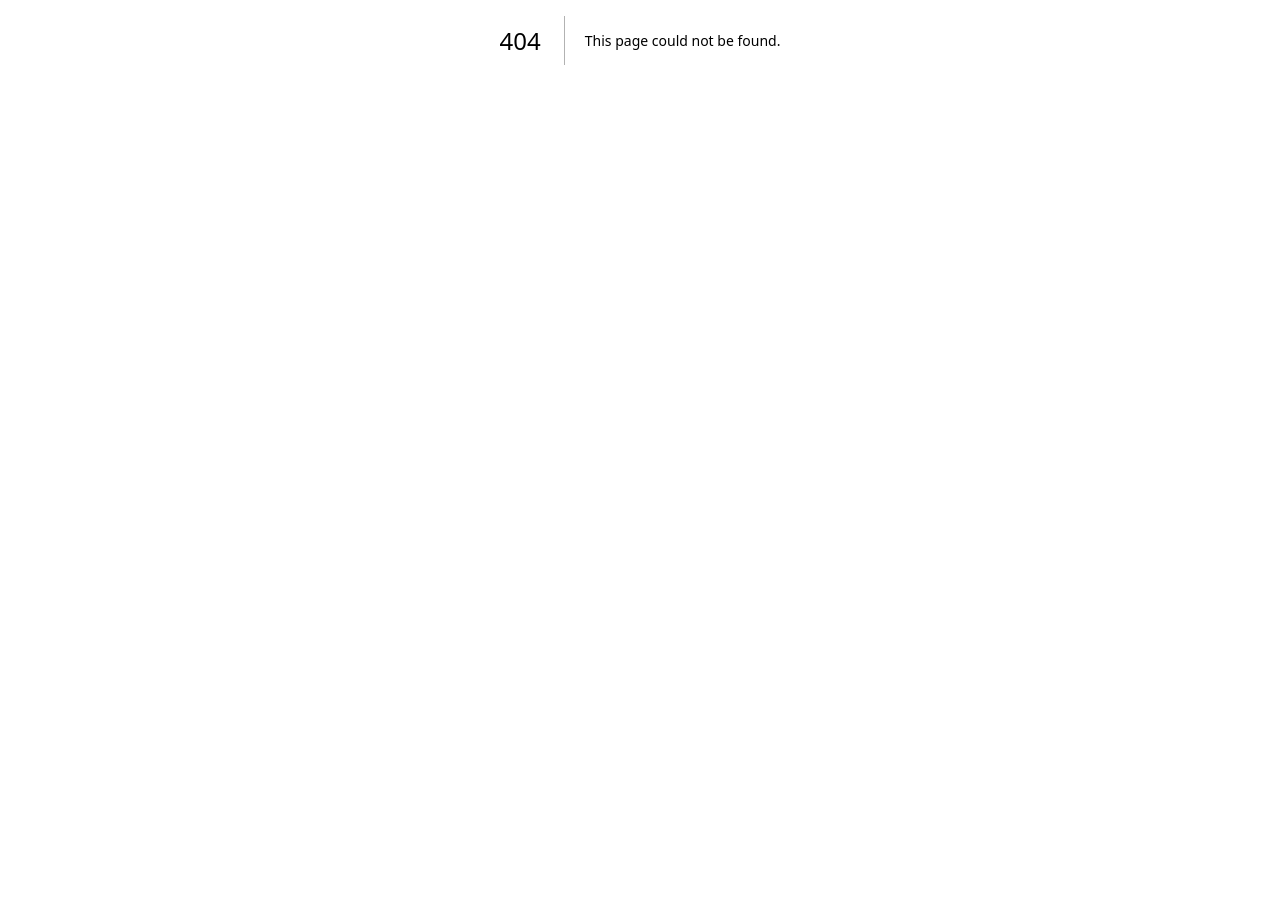
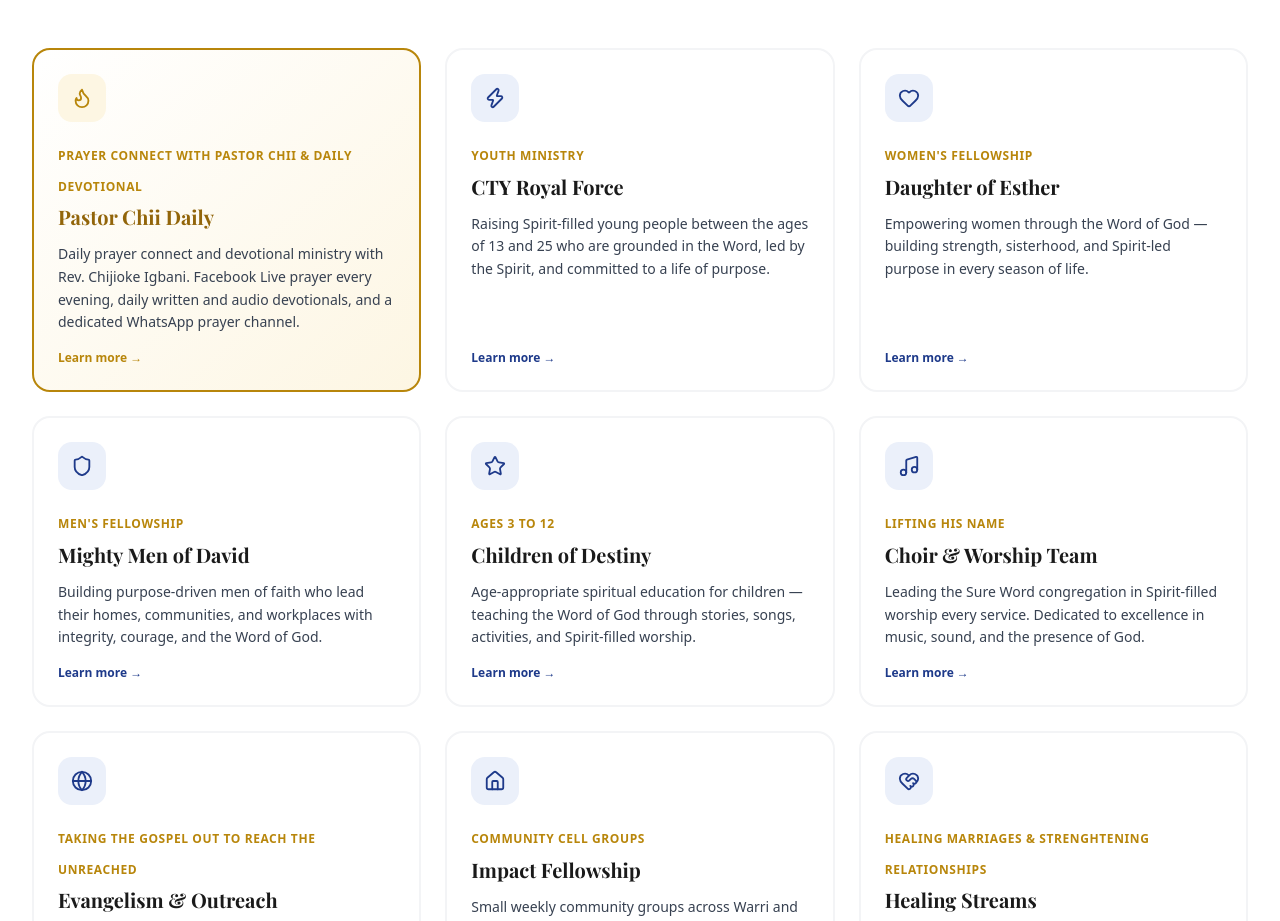
Before and after one commit to lucky-blessed/swgga, a Next.js app: page /ministries in a window 1280 px wide. Before the commit this address had no page. Shown: the part 360-1281 px from the top of the page. Before the commit the page ends 800 px from the top, so only its background shows below. Built offline with nearby package versions, Linux system fonts and the light colour scheme; a web font is replaced by a local one.

Commit message:
feat: added Ministries page with ministry cards

```diff
--- /dev/null
+++ b/src/app/ministries/page.tsx
@@ -0,0 +1,156 @@
+import ServicesStrip from '@/components/layout/ServicesStrip'
+import Navbar from '@/components/layout/Navbar'
+import Footer from '@/components/layout/Footer'
+import { Users, Heart, Shield, Star, Music, Globe, Home, HeartHandshake, Flame, Zap } from 'lucide-react'
+import Link from 'next/link'
+
+const ministries = [
+  {
+    icon: Flame,
+    name: 'Pastor Chii Daily',
+    tagline: 'Prayer Connect with Pastor Chii & Daily Devotional',
+    description: 'Daily prayer connect and devotional ministry with Rev. Chijioke Igbani. Facebook Live prayer every evening, daily written and audio devotionals, and a dedicated WhatsApp prayer channel.',
+    href: '/ministries/pastor-chii-daily',
+    featured: true,
+  },
+  {
+    icon: Zap,
+    name: 'CTY Royal Force',
+    tagline: 'Youth Ministry',
+    description: 'Raising Spirit-filled young people between the ages of 13 and 25 who are grounded in the Word, led by the Spirit, and committed to a life of purpose.',
+    href: '/ministries/youth',
+    featured: false,
+  },
+  {
+    icon: Heart,
+    name: 'Daughter of Esther',
+    tagline: "Women's Fellowship",
+    description: 'Empowering women through the Word of God — building strength, sisterhood, and Spirit-led purpose in every season of life.',
+    href: '/ministries/womens-fellowship',
+    featured: false,
+  },
+  {
+    icon: Shield,
+    name: 'Mighty Men of David',
+    tagline: "Men's Fellowship",
+    description: 'Building purpose-driven men of faith who lead their homes, communities, and workplaces with integrity, courage, and the Word of God.',
+    href: '/ministries/mens-fellowship',
+    featured: false,
+  },
+  {
+    icon: Star,
+    name: "Children of Destiny",
+    tagline: 'Ages 3 to 12',
+    description: 'Age-appropriate spiritual education for children — teaching the Word of God through stories, songs, activities, and Spirit-filled worship.',
+    href: '/ministries/childrens-church',
+    featured: false,
+  },
+  {
+    icon: Music,
+    name: 'Choir & Worship Team',
+    tagline: 'Lifting His Name',
+    description: 'Leading the Sure Word congregation in Spirit-filled worship every service. Dedicated to excellence in music, sound, and the presence of God.',
+    href: '/ministries/choir',
+    featured: false,
+  },
+  {
+    icon: Globe,
+    name: 'Evangelism & Outreach',
+    tagline: 'Taking the Gospel Out to Reach The Unreached',
+    description: 'Taking the gospel of Jesus Christ beyond the walls of Sure Word — through street evangelism, community outreach, and missions across Delta State.',
+    href: '/ministries/evangelism',
+    featured: false,
+  },
+  {
+    icon: Home,
+    name: 'Impact Fellowship',
+    tagline: 'Community Cell Groups',
+    description: 'Small weekly community groups across Warri and Effurun where members grow together in the Word, pray for one another, and build lasting relationships.',
+    href: '/ministries/impact-fellowship',
+    featured: false,
+  },
+  {
+    icon: HeartHandshake,
+    name: 'Healing Streams',
+    tagline: 'Healing Marriages & Strenghtening Relationships',
+    description: 'A confidential ministry dedicated to marriage restoration, family healing, and emotional wholeness — through Spirit-led counselling and the Word of God.',
+    href: '/ministries/healing-streams',
+    featured: false,
+  },
+  {
+    icon: Users,
+    name: 'CTY',
+    tagline: 'Catch Them Young Outreach Ministry',
+    description: 'A semi-independent outreach arm of Sure Word reaching at-risk and unchurched young people across Warri through education, skill development, and the gospel.',
+    href: '/cty',
+    featured: false,
+  },
+]
+
+export default function MinistriesPage() {
+  return (
+    <main>
+      <ServicesStrip />
+      <Navbar />
+
+      {/* PAGE HERO */}
+      <section className="bg-gradient-to-br from-[#0D1B2A] via-[#1E3A8A] to-[#0D1B2A] py-16 text-center">
+        <div className="max-w-7xl mx-auto px-4 sm:px-6 lg:px-8">
+          <h1 className="font-[family-name:var(--font-heading)] text-4xl sm:text-5xl font-bold text-white mb-4">
+            Our Ministries
+          </h1>
+          <p className="text-blue-200 text-lg max-w-2xl mx-auto">
+            Ten vibrant ministries — from daily devotional to marriage restoration, from children to outreach
+          </p>
+        </div>
+      </section>
+
+      <div className="max-w-7xl mx-auto px-4 sm:px-6 lg:px-8 py-16">
+        <div className="grid grid-cols-1 sm:grid-cols-2 lg:grid-cols-3 gap-6">
+          {ministries.map((ministry) => {
+            const Icon = ministry.icon
+            return (
+              <Link
+                key={ministry.name}
+                href={ministry.href}
+                className={`group flex flex-col p-6 rounded-2xl border-2 bg-white transition-all duration-200 hover:shadow-lg hover:-translate-y-0.5 ${
+                  ministry.featured
+                    ? 'border-[#B8860B] bg-gradient-to-br from-white to-[#FDF6E3]'
+                    : 'border-gray-100 hover:border-[#1E3A8A]'
+                }`}
+              >
+                <div className={`w-12 h-12 rounded-xl flex items-center justify-center mb-4 transition-colors duration-200 ${
+                  ministry.featured
+                    ? 'bg-[#FDF6E3] text-[#B8860B]'
+                    : 'bg-[#EBF0FA] text-[#1E3A8A] group-hover:bg-[#1E3A8A] group-hover:text-white'
+                }`}>
+                  <Icon size={22} />
+                </div>
+                <div className="mb-1">
+                  <span className={`text-xs font-bold uppercase tracking-wider ${ministry.featured ? 'text-[#B8860B]' : 'text-[#B8860B]'}`}>
+                    {ministry.tagline}
+                  </span>
+                </div>
+                <h3 className={`font-[family-name:var(--font-heading)] text-xl font-bold mb-3 transition-colors duration-200 ${
+                  ministry.featured ? 'text-[#92650A]' : 'text-[#1A1A1A] group-hover:text-[#1E3A8A]'
+                }`}>
+                  {ministry.name}
+                </h3>
+                <p className="text-[#374151] text-sm leading-relaxed flex-1">
+                  {ministry.description}
+                </p>
+                <div className={`mt-4 text-xs font-bold flex items-center gap-1 transition-colors duration-200 ${
+                  ministry.featured ? 'text-[#B8860B]' : 'text-[#1E3A8A]'
+                }`}>
+                  Learn more →
+                </div>
+              </Link>
+            )
+          })}
+        </div>
+      </div>
+
+      <Footer />
+    </main>
+  )
+}
```
